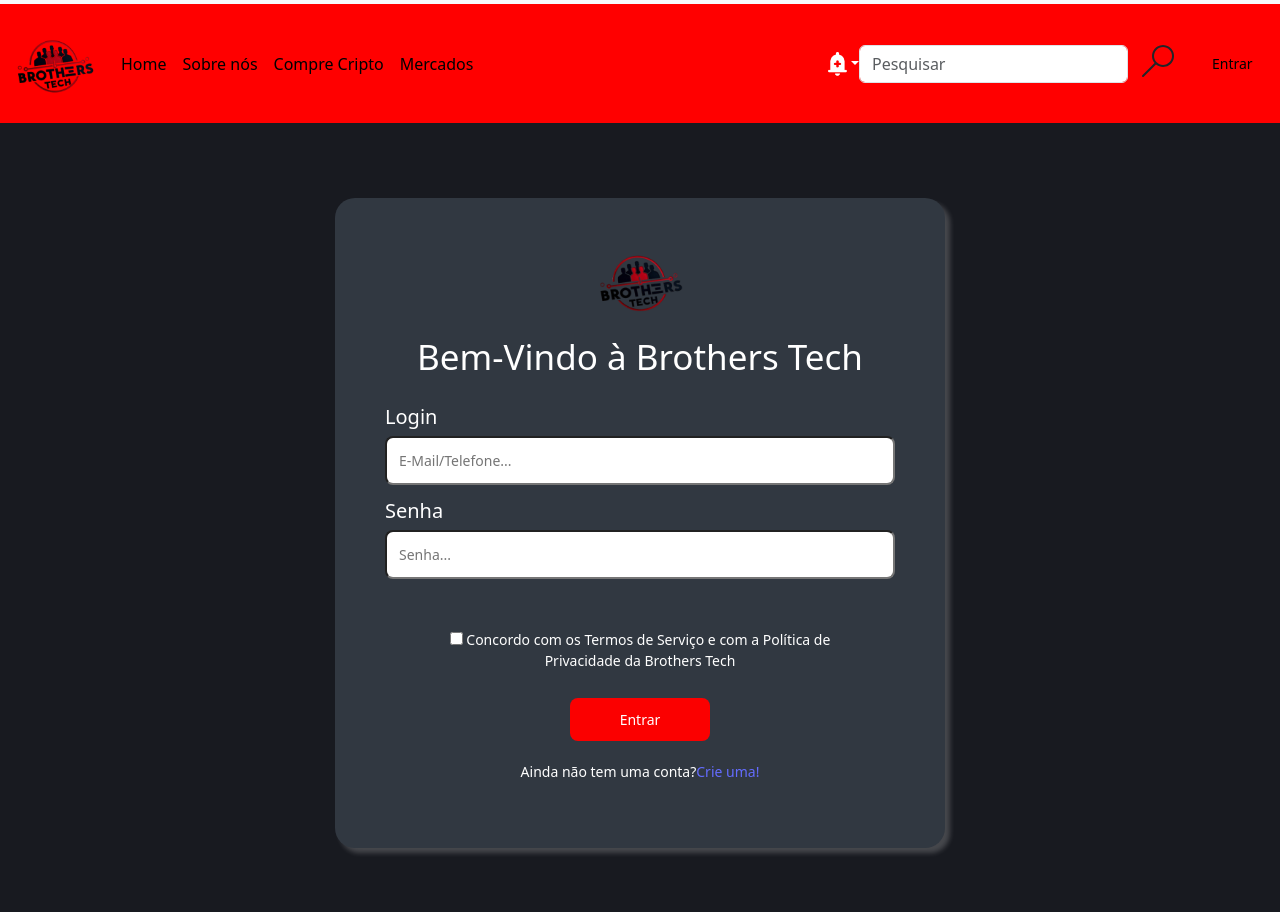
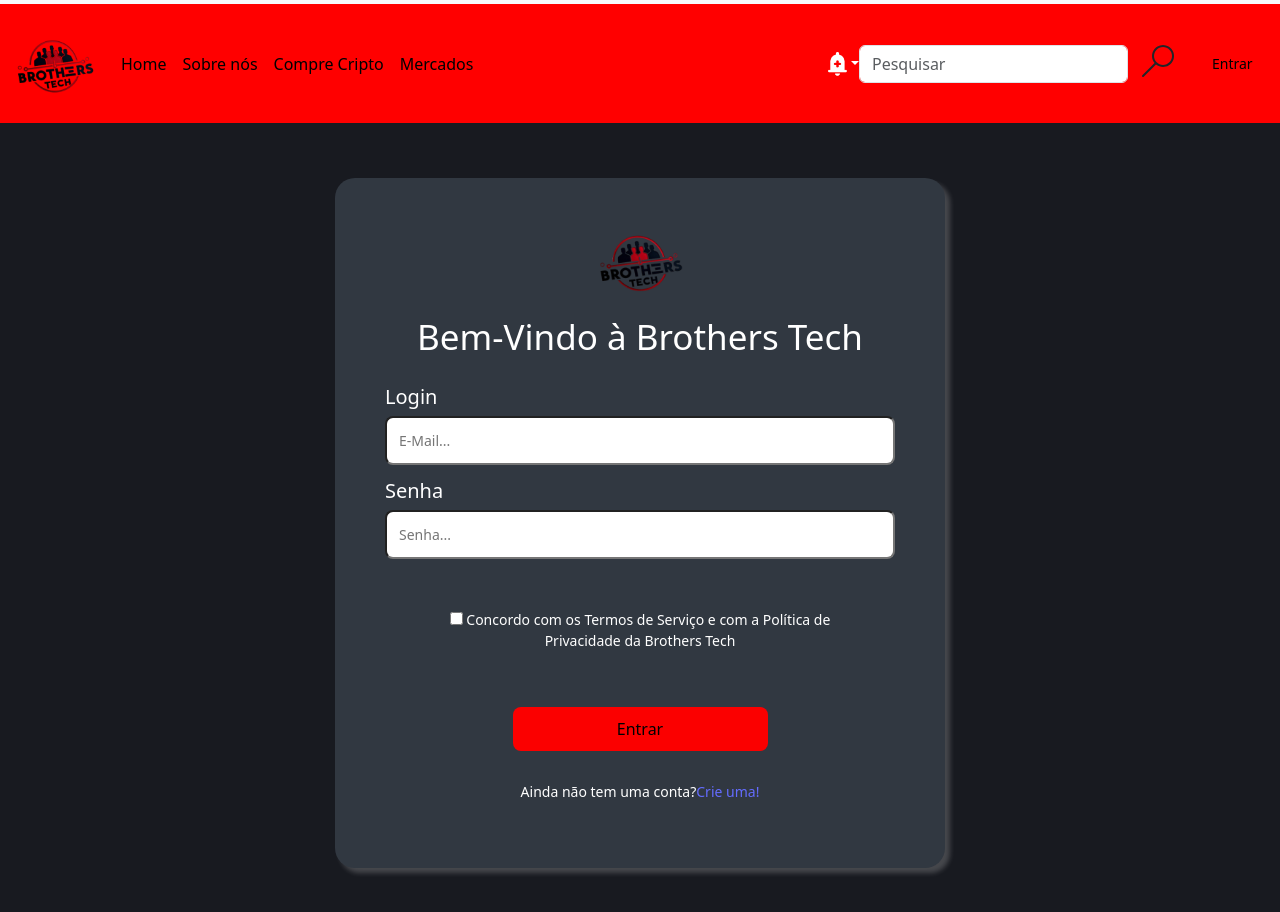
Before and after one commit to CaioMorais15/ProjetoBrotherTech, a React (Vite) app in the folder site-institucional/: page /Login in a window 1280 px wide. Shown: the top 912 px of the page. Built offline with nearby package versions, Linux system fonts and the light colour scheme; a web font is replaced by a local one.

Commit message:
ajustes no login e cadastrar

```diff
--- a/site-institucional/index.html
+++ b/site-institucional/index.html
@@ -2,7 +2,7 @@
 <html lang="pt-BR">
   <head>
     <meta charset="UTF-8" />
-    <link rel="icon" type="image/logo-tech" href="/logotech.png" />
+    <link rel="icon" type="image/logo-tech" href="/Logo.png" />
     <meta name="viewport" content="width=device-width, initial-scale=1.0" />
     <title>BrotherTech</title>
   </head>
--- a/site-institucional/src/components/Cadastrar/Cadastrar.jsx
+++ b/site-institucional/src/components/Cadastrar/Cadastrar.jsx
@@ -2,12 +2,31 @@
 import { useState } from "react";
 import styles from "./Cadastrar.module.css";
 import { Link } from "react-router-dom";
+
 export const Cadastrar = () => {
   const [pagina, setPagina] = useState("home");
 
-  const trocaPagina = (novaPagina) => {
-    setPagina(novaPagina);
+  const [email, setEmail] = useState("");
+  const [password, setPassword] = useState("");
+  const [confirmPassword, setConfirmPassword] = useState("");
+  const [error, setError] = useState("");
+
+  const handleCadastro = (e) => {
+    e.preventDefault(); // Prevent default form submission behavior
+
+    // Basic validation for empty fields
+    if (email.trim() === "" || password.trim() === "" || confirmPassword.trim() === "") {
+      setError("Preencha todos os campos!");
+      return; // Stop execution if validation fails
+    }
+
+    // Additional validation logic could be added here (e.g., email format, password matching)
+
+    // Assuming successful validation (replace with your registration logic)
+    console.log("Registration attempted with email:", email, "password:", password);
+    // navigate(to your desired page after successful registration);
   };
+
   return (
     <>
       <div className={styles.container}>
@@ -20,8 +39,10 @@
               <div id="Cadastro">
                 <input
                   className={styles.campoEmail2}
-                  type="E-Mail/Telefone"
-                  placeholder="E-Mail/Telefone..."
+                  type="email"
+                  placeholder="E-Mail..."
+                  value={email}
+                  onChange={(e) => setEmail(e.target.value)}
                 />
               </div>
               <h1 className={styles.tituloSenha2}>Senha...</h1>
@@ -30,6 +51,8 @@
                   className={styles.campoEmail2}
                   type="password"
                   placeholder="Senha..."
+                  value={password}
+                  onChange={(e) => setPassword(e.target.value)}
                 />
               </div>
               <h1 className={styles.tituloSenha2}>Confirmar Senha...</h1>
@@ -38,16 +61,19 @@
                   className={styles.campoEmail2}
                   type="password"
                   placeholder="Confirmar Senha..."
+                  value={confirmPassword}
+                  onChange={(e) => setConfirmPassword(e.target.value)}
                 />
               </div>
-              <p style={{padding: "20px"}}>
+              {error && <p style={{ color: "red" }}>{error}</p>}
+              <p style={{ padding: "20px" }}>
                 <input type="checkbox" /> Concordo com os Termos de Serviço e
                 com a Política de Privacidade da Brothers Tech
               </p>
               <div id="Cadastrar">
-                <Link style={{ color: 'white', borderRadius:"8px", width:"100%", padding: "12px 50px"}} className={styles.campoCadastrar} to={"/Page"}>
+                <button className={styles.campoCadastrar} onClick={handleCadastro}>
                   Cadastrar
-                </Link>
+                </button>
               </div>
             </div>
           </div>
--- a/site-institucional/src/components/Login/Login.jsx
+++ b/site-institucional/src/components/Login/Login.jsx
@@ -2,18 +2,30 @@
 import { useState } from "react";
 import styles from "./Login.module.css";
 import { Link } from "react-router-dom";
+
 export const Login = () => {
   const [pagina, setPagina] = useState("home");
 
-  const trocaPagina = (novaPagina) => {
-    setPagina(novaPagina);
+  const [email, setEmail] = useState("");
+  const [password, setPassword] = useState("");
+  const [error, setError] = useState("");
 
-    const [email, setEmail] = useState("");
-    const [password, setPassword] = useState("");
-    const [error, setError] = useState("");
-    const navigate = useNavigate();
-    const { setAuthenticated, setUser } = useContext(AuthContext);
+  const handleLogin = (e) => {
+    e.preventDefault(); // Prevent default form submission behavior
+
+    // Basic validation for empty fields
+    if (email.trim() === "" || password.trim() === "") {
+      setError("Preencha todos os campos!");
+      return; // Stop execution if validation fails
+    }
+
+    // Additional validation logic could be added here (e.g., email format)
+
+    // Assuming successful validation (replace with your login logic)
+    console.log("Login attempted with email:", email, "password:", password);
+    // navigate(to your desired page after successful login);
   };
+
   return (
     <>
       <div className={styles.container}>
@@ -26,9 +38,9 @@
               <div id="Login">
                 <input
                   className={styles.campoEmail}
-                  type="E-Mail/Telefone"
-                  placeholder="E-Mail/Telefone..."
-                  value={styles.Email}
+                  type="email"
+                  placeholder="E-Mail..."
+                  value={email}
                   onChange={(e) => setEmail(e.target.value)}
                 />
               </div>
@@ -38,27 +50,19 @@
                   className={styles.campoEmail}
                   type="password"
                   placeholder="Senha..."
-                  value={styles.Password}
+                  value={password}
                   onChange={(e) => setPassword(e.target.value)}
                 />
               </div>
+              {error && <p style={{ color: "red" }}>{error}</p>}
               <p style={{ padding: "20px" }}>
                 <input type="checkbox" /> Concordo com os Termos de Serviço e
                 com a Política de Privacidade da Brothers Tech
               </p>
               <div id="Entrar">
-                <Link
-                  style={{
-                    color: "white",
-                    borderRadius: "8px",
-                    width: "100%",
-                    padding: "12px 50px",
-                  }}
-                  to={"../Page"}
-                  className={styles.campoEntrar}
-                >
+                <button className={styles.campoEntrar} onClick={handleLogin}>
                   Entrar
-                </Link>
+                </button>
                 <p>
                   Ainda não tem uma conta?
                   <Link to={"../Cadastrar"}>Crie uma!</Link>
```
